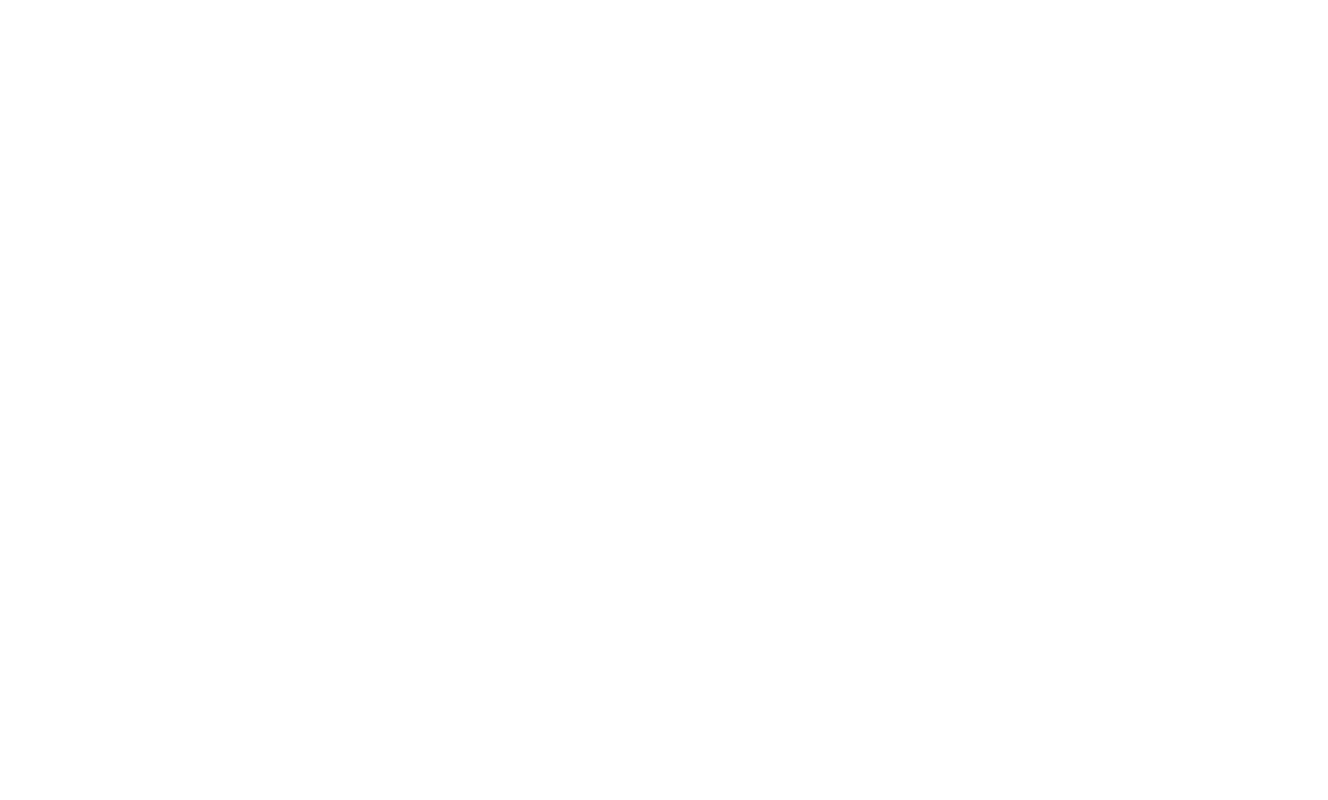
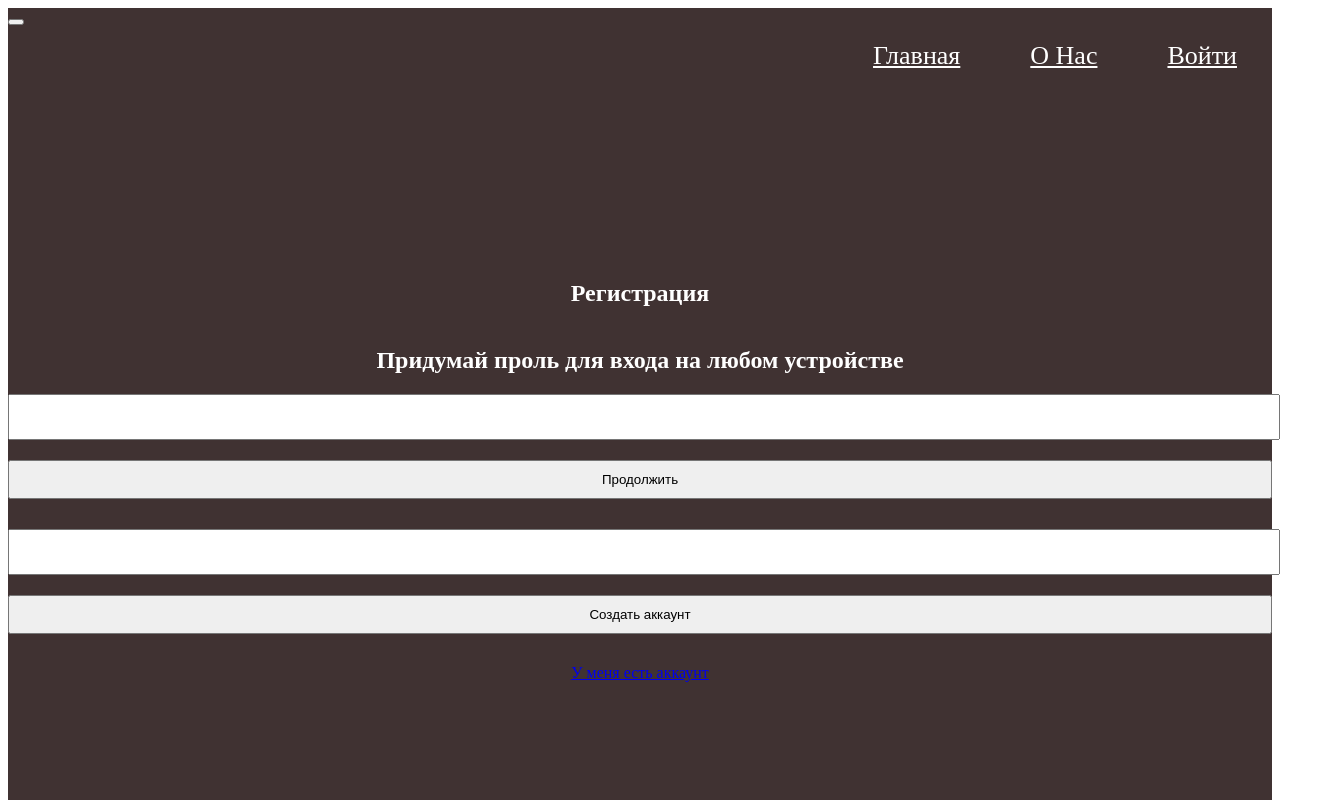
Before and after one commit to ArstanbekovBekzhan/hackathon, a React (Create React App) app: page /register in a window 1280 px wide. Before the commit this address had no page. Shown: the top 800 px of the page, 1328 px wide, since content can reach past the window. Built offline with nearby package versions, Linux system fonts and the light colour scheme.

Commit message:
add forms

```diff
--- a/package.json
+++ b/package.json
@@ -7,8 +7,8 @@
     "@testing-library/react": "^13.4.0",
     "@testing-library/user-event": "^13.5.0",
     "axios": "^1.4.0",
+    "bootstrap": "^5.3.0",
     "concurrently": "^8.2.0",
-    "bootstrap": "^5.3.0",
     "json-server": "^0.17.3",
     "json-server-auth": "^2.1.0",
     "react": "^18.2.0",
--- a/src/App.js
+++ b/src/App.js
@@ -3,6 +3,8 @@ import { Routes, Route } from 'react-router-dom';
 import { Homepage } from './pages/Home/Homepage.jsx';
 
 import { Layout } from './component/Layout/Layout.jsx'
+
+import { Register } from './pages/Register'
 
 function App() {
   return (
@@ -10,6 +12,7 @@ function App() {
       <Routes>
         <Route path="/" element={<Layout />}>
           <Route index element={<Homepage />} />
+          <Route path="/register" element={<Register />}/>
         </Route>
       </Routes>
     </>
--- /dev/null
+++ b/src/component/Form/form.css
@@ -0,0 +1,26 @@
+.content {
+  display: flex;
+  justify-content: center;
+  align-items: center;
+  height: 100vh;
+}
+
+.form {
+  color: white;
+  min-width: 400px;
+  width: 100%;
+  text-align: center;
+  display: flex;
+  flex-direction: column;
+}
+
+.form_field {
+  width: 100%;
+  height: 40px;
+  margin-bottom: 20px;
+}
+
+.form_btn {
+  margin-bottom: 30px;
+  padding: 10px;
+}
--- /dev/null
+++ b/src/component/Form/index.jsx
@@ -0,0 +1,25 @@
+import React from "react";
+import {Link} from "react-router-dom"
+import './form.css'
+
+const Form = () => {
+  return (
+    <div className="content">
+      <form action="" className="form">
+        <h2 className="form_title">Регистрация</h2>
+        <h2 className="form_title">Придумай проль для входа на любом устройстве</h2>
+        <input className="form_field" type="text" />
+        <button className="form_btn" type="button">Продолжить</button>
+        <input className="form_field" type="text" />
+        <button className="form_btn" type="submit">Создать аккаунт</button>
+
+        <Link to="/login">У меня есть аккаунт</Link>
+
+
+
+      </form>
+
+    </div>
+  )
+}
+export default Form
--- a/src/pages/Home/Homepage.jsx
+++ b/src/pages/Home/Homepage.jsx
@@ -1,6 +1,8 @@
+import React from "react"
+import './home.css'
 const Homepage = () => {
   return (
-      <div>
+      <div className="container">
           <h1>Homepage</h1>
       </div>
   )
--- /dev/null
+++ b/src/pages/Home/home.css
@@ -0,0 +1,3 @@
+.container {
+  background-color: #403232;
+}
--- a/src/pages/Register/index.jsx
+++ b/src/pages/Register/index.jsx
@@ -1,10 +1,11 @@
 import React from "react";
- const Register = () => {
+import Form from "../../component/Form";
+ export const Register = () => {
   return (
     <div>
-      register
+      <Form/>
     </div>
   )
  }
 
- export default Register
+//  export default Register
```
Also changed, not shown: 1 other file (tests, documents, lock files or other folders).
